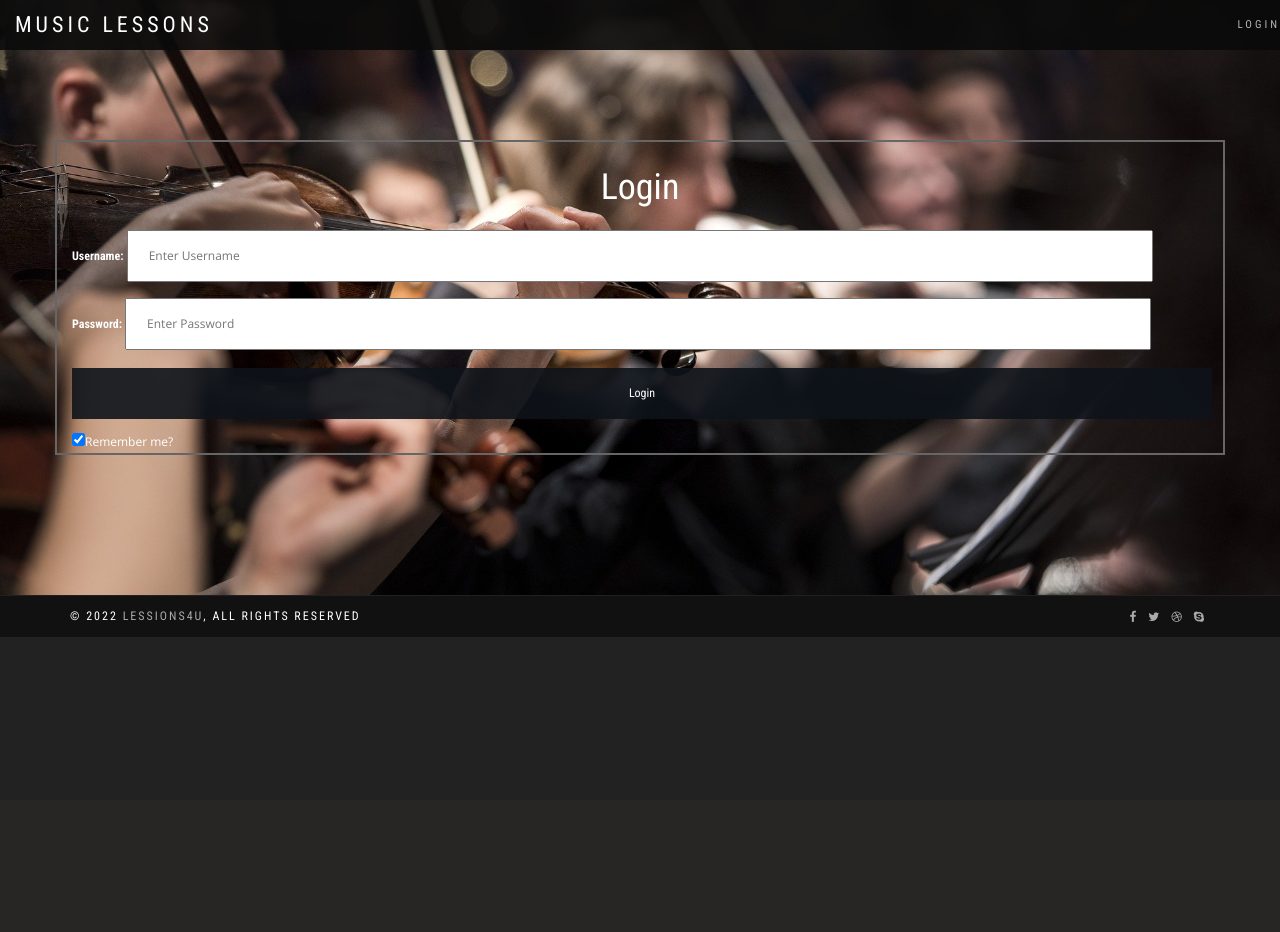
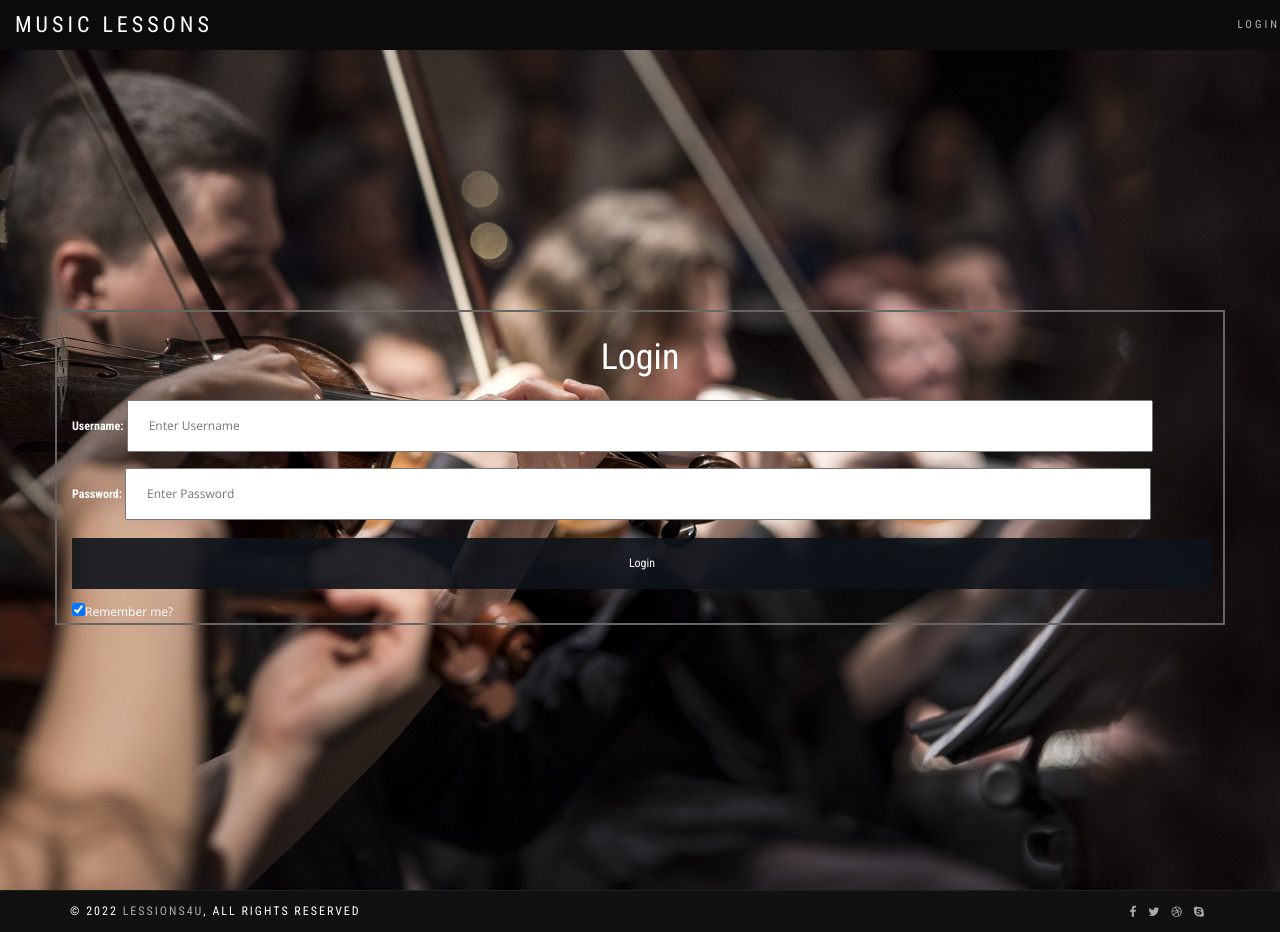
Before and after one commit to Jd0824um/Calendar_group_project, a PHP site: page /LoginPage.php in a window 1280 px wide. Before the commit the page ends 637 px from the top, so only its background shows below. Run offline with PHP 8.4, Linux system fonts and the light colour scheme; some web fonts are replaced.

Commit message:
fix padding

```diff
--- a/LoginPage.php
+++ b/LoginPage.php
@@ -1,10 +1,10 @@
+<!DOCTYPE html>
 <?php
 session_start();
 if (isset($_SESSION["authenticated"])) {
   echo "<script> location.href='index.php'; </script>";
 }
 ?>
-<!DOCTYPE html>
 <html lang="en-US" dir="ltr">
 
 <head>
@@ -70,6 +70,11 @@ if (isset($_SESSION["authenticated"])) {
     .remember {
       color: white;
     }
+
+    #login {
+      padding-top: 260px;
+      padding-bottom: 265px;
+    }
   </style>
 </head>
 
@@ -79,14 +84,12 @@ if (isset($_SESSION["authenticated"])) {
       <div class="loader">Loading...</div>
     </div>
     <?php include 'navbar.php'; ?>
-    <div>
-      <section class="module portfolio-page-header" data-background="im_violin0.jpg">
+    <div class="main">
+      <section id="login" class="module portfolio-page-header" data-background="im_violin0.jpg">
         <div class="container">
           <div class="row">
             <form method="POST" action="index.php">
-              <head>
-                <h1 style="text-align: center; color:white; font-family:Roboto Condensed, sans-serif;">Login</h1>
-              </head>
+              <h1 style="text-align: center; color:white; font-family:Roboto Condensed, sans-serif;">Login</h1>
               <form>
                 <div class="container">
                   <label style="color: white; font-family:Roboto Condensed, sans-serif;">Username:</label>
@@ -96,7 +99,7 @@ if (isset($_SESSION["authenticated"])) {
                   <input type="password" placeholder="Enter Password" name="password" required>
                   <button style="font-family:Roboto Condensed, sans-serif;" onsubmit="authenticate()" type="submit">Login</button>
                   <div class="remember">
-                    <input style="font-family:Roboto Condensed, sans-serif;" type="checkbox" checked="checked;"/>Remember me?
+                    <input style="font-family:Roboto Condensed, sans-serif;" type="checkbox" checked="checked;" />Remember me?
                   </div>
                 </div>
               </form>
@@ -105,12 +108,12 @@ if (isset($_SESSION["authenticated"])) {
       </section>
       <?php include 'footer.html'; ?>
       <div class="scroll-up"><a href="#totop"><i class="fa fa-angle-double-up"></i></a></div>
-    </div>
+      </div>
   </main>
-  <?php include 'mainScripts.html'; ?>
 </body>
+
 </html>
-
+<?php include 'mainScripts.html'; ?>
 <script>
   function authenticate() {
     <?php
--- a/index.php
+++ b/index.php
@@ -12,7 +12,7 @@
     </div>
     <?php include 'navbar.php'; ?>
     <div class="main">
-      <section class="module bg-dark-60 portfolio-page-header" data-background="indexImg.jpg">
+      <section class="module bg-dark-60 portfolio-page-header" style="padding-bottom: 567px;" data-background="indexImg.jpg">
         <div class="container">
           <div class="row">
             <div class="col-sm-6 col-sm-offset-3">
@@ -26,7 +26,6 @@
       <div class="scroll-up"><a href="#totop"><i class="fa fa-angle-double-up"></i></a></div>
     </div>
   </main>
-  <?php include 'mainScripts.html'; ?>
 </body>
-
 </html>
+<?php include 'mainScripts.html'; ?>
--- a/profile.php
+++ b/profile.php
@@ -27,7 +27,8 @@
         <div class="container">
           <div class="col-sm-6 col-md-6 col-lg-6">
             <div class="gallery-item">
-              <div class="gallery-image"><a class="gallery" href="assets/images/gallery/big/big_3.jpg" title="Title 1"><img src="teacher.jpg" alt="Teacher1" /></div>
+              <div class="gallery-image">
+                <img src="teacher.jpg" alt="Teacher1" /></div>
             </div>
           </div>
           <div class="col-sm-6 col-md-6 col-lg-6">
@@ -44,7 +45,6 @@
     </div>
     <div class="scroll-up"><a href="#totop"><i class="fa fa-angle-double-up"></i></a></div>
   </main>
-  <?php include 'mainScripts.html'; ?>
 </body>
-
 </html>
+<?php include 'mainScripts.html'; ?>
```
